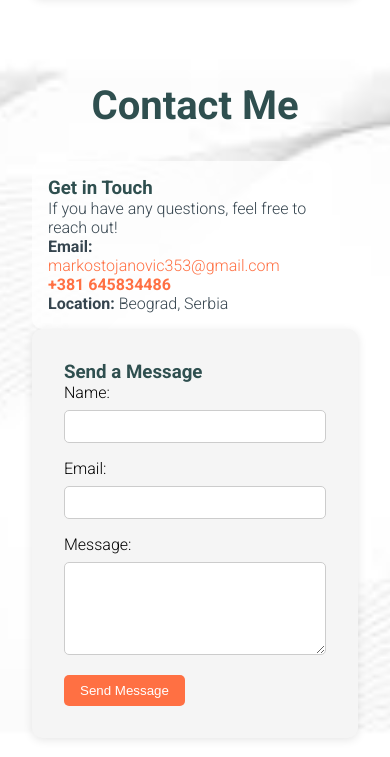
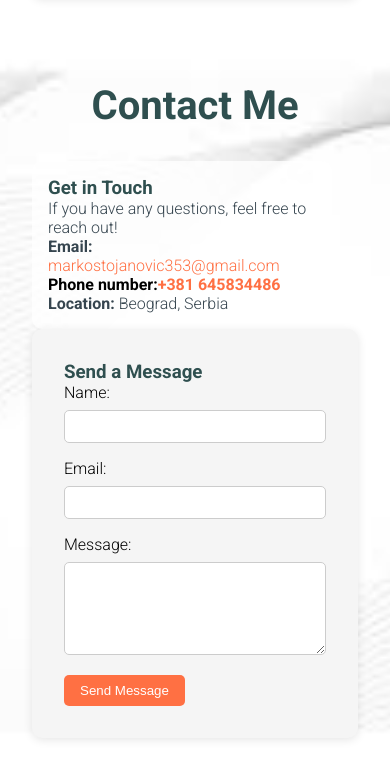
Before and after one commit to marko353/Portfolio_minimalistic, a plain HTML site: page index.html in a window 390 px wide. Shown: the part 6422-7179 px from the top of the page. Drawn offline with Linux system fonts and the light colour scheme.

Commit message:
Update index.html
Edit phone number

```diff
--- a/index.html
+++ b/index.html
@@ -237,7 +237,7 @@
                     <h3>Get in Touch</h3>
                     <p>If you have any questions, feel free to reach out!</p>
                     <p><strong>Email:</strong> <a href="markostojanovic353@gmail.com">markostojanovic353@gmail.com</a></p>
-                    <strong><a href="tel:+381645834486">+381 645834486</a></strong>
+                    <strong>Phone number:<a href="tel:+381645834486">+381 645834486</a></strong>
                     <p><strong>Location:</strong> Beograd, Serbia</p>
                 </div>
 
```
